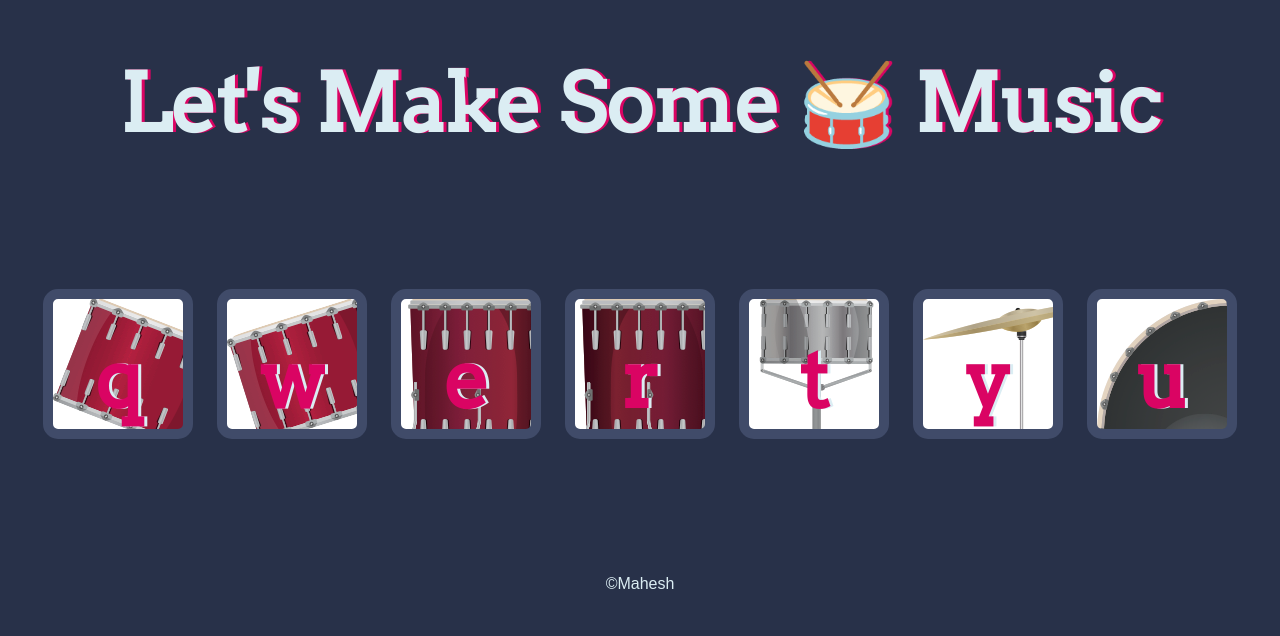
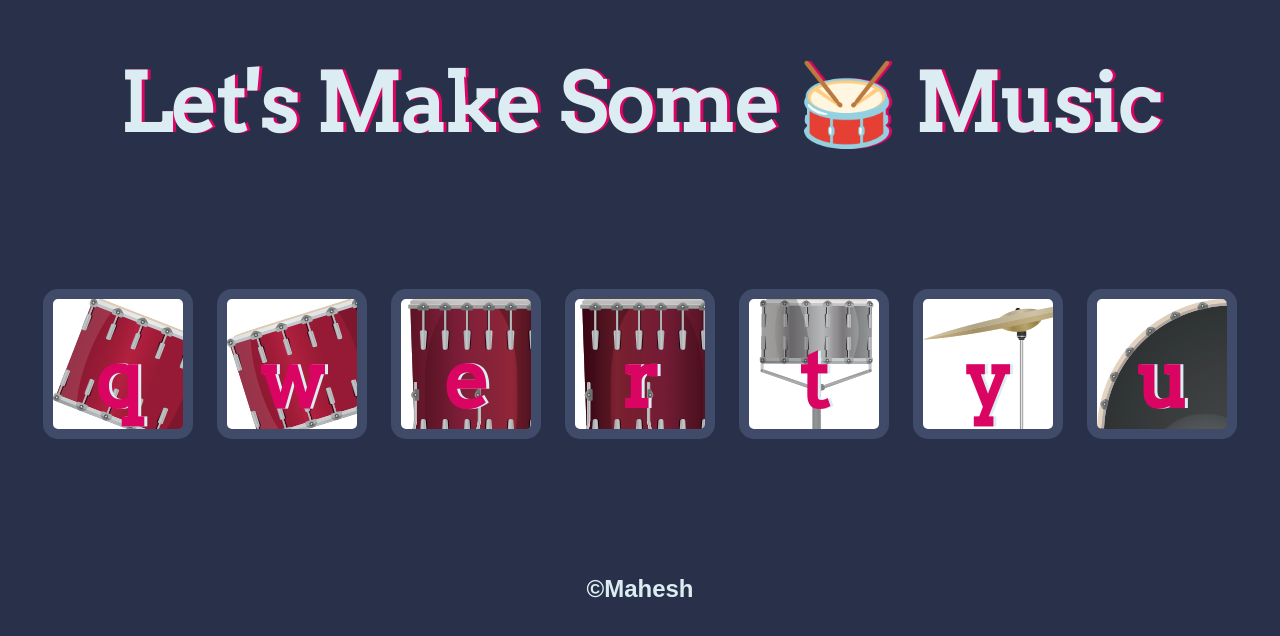
Before and after one commit to mahesh29-tech/drum, a plain HTML site: page index.html in a window 1280 px wide. Drawn offline with Linux system fonts and the light colour scheme.

Commit message:
size increases

```diff
--- a/index.html
+++ b/index.html
@@ -24,7 +24,7 @@
 <script src="index.js" charset="utf-8"></script>
 
 <footer>
-  &copy;Mahesh
+  <h2>&copy;Mahesh</h2>
 </footer>
 </body>
 </html>
```
